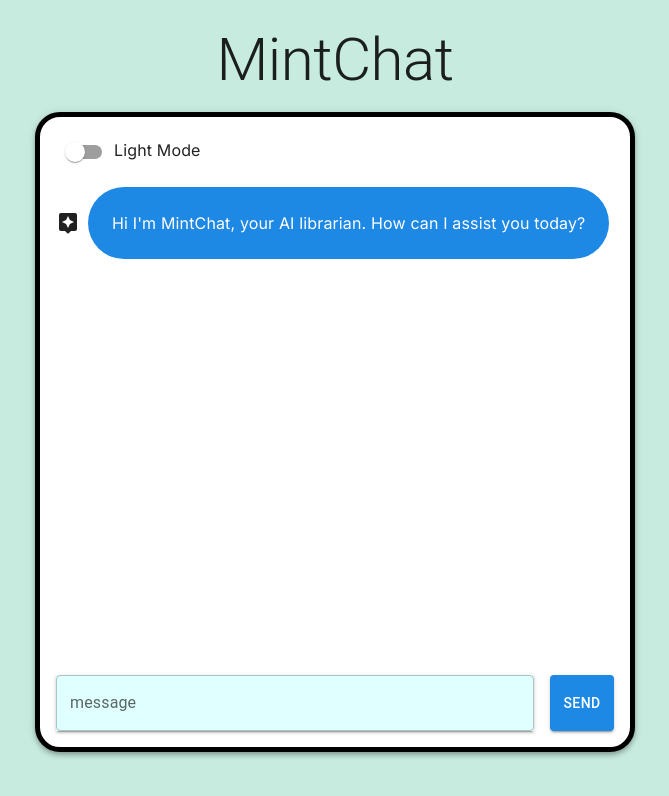
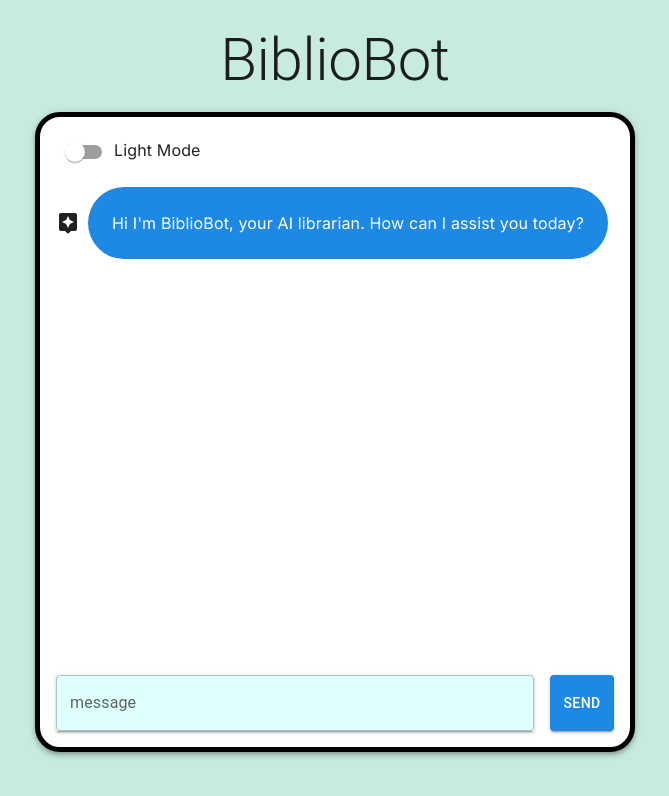
Before and after one commit to mdsptwry/AIChatbot, a Next.js app: page / in a window 1280 px wide. Shown: the top 796 px of the page, without its empty margins (305-974 px from the left). Built offline with nearby package versions, Linux system fonts and the light colour scheme.

Commit message:
Changed name to BiblioBot

```diff
--- a/app/page.js
+++ b/app/page.js
@@ -13,7 +13,7 @@ export default function Home() {
   const [messages, setMessages] = useState([
     {
     role: 'assistant',
-    content: `Hi I'm MintChat, your AI librarian. How can I assist you today?`
+    content: `Hi I'm BiblioBot, your AI librarian. How can I assist you today?`
     },
   ])
 
@@ -132,7 +132,7 @@ export default function Home() {
       alignItems={"center"}
       bgcolor={darkMode ? '#121212' : '#C7EBDF'}
     >
-      <Typography variant="h2" marginTop={3}>MintChat</Typography>
+      <Typography variant="h2" marginTop={3}>BiblioBot</Typography>
       <Stack
        marginTop={2}
        marginBottom={6}
```
